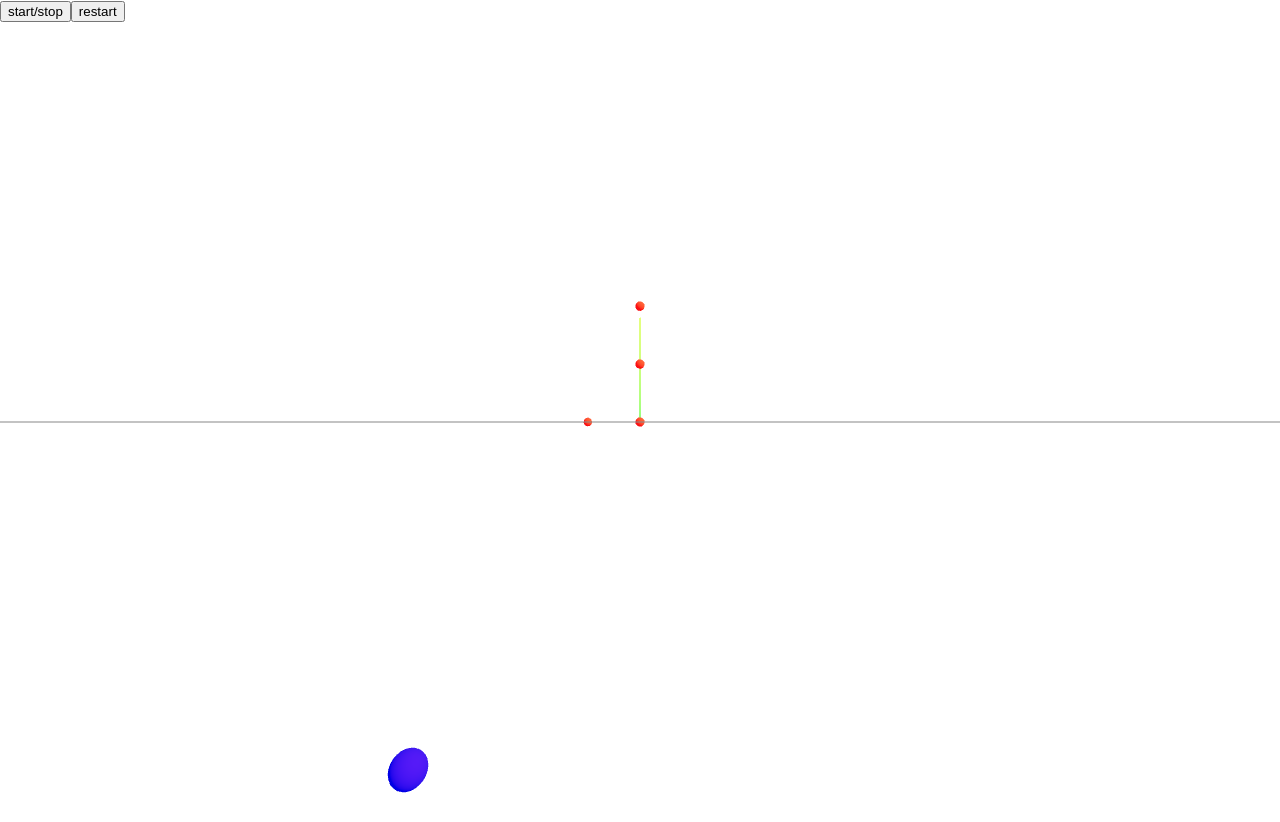
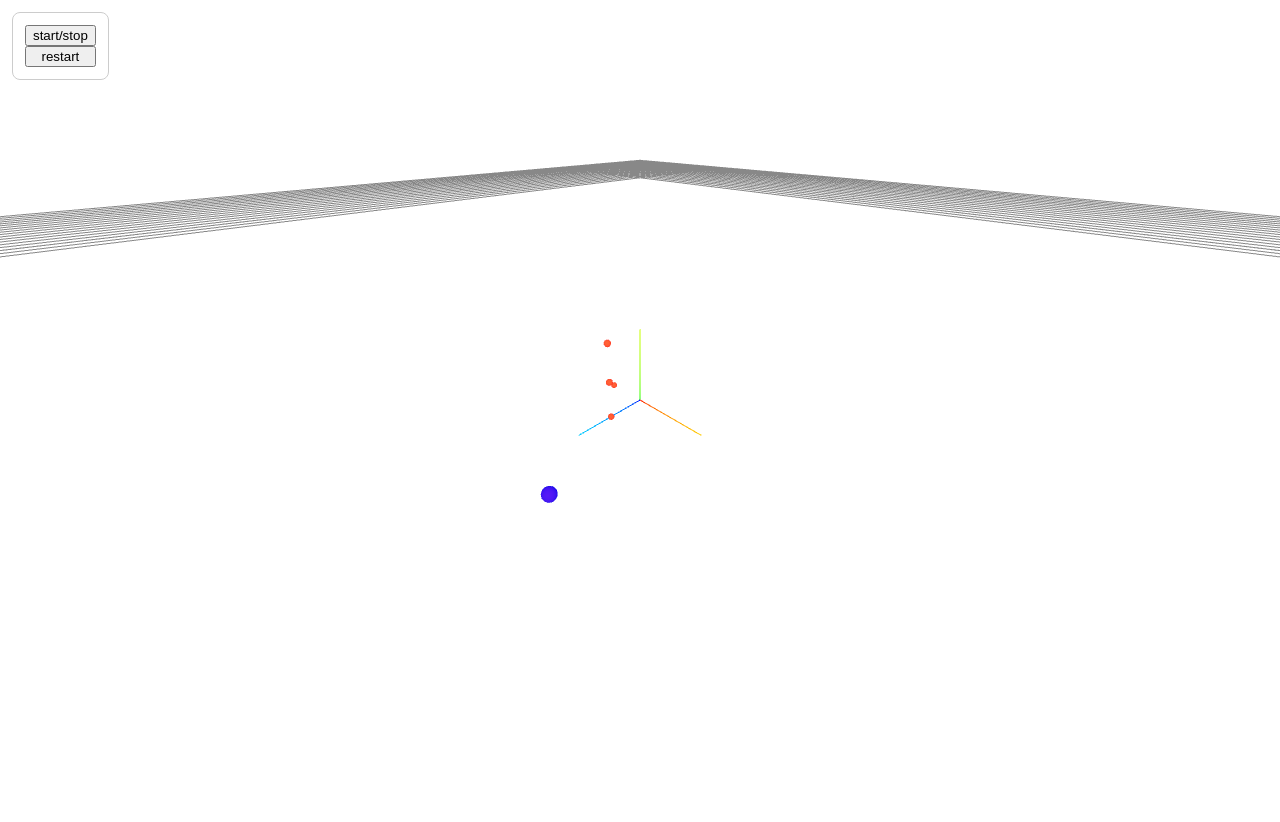
Before and after one commit to pxd3v/coulomb, a React (Create React App) app: page / in a window 1280 px wide. After the commit the page ends 800 px from the top, so only its background shows below. Built offline with nearby package versions, Linux system fonts and the light colour scheme.

Commit message:
change default camera

```diff
--- a/src/App.css
+++ b/src/App.css
@@ -1,4 +1,5 @@
 .AppContainer {
   width: 100vw;
   height: 100vh;
+  position: relative;
 }
--- a/src/components/Menu/Menu.css
+++ b/src/components/Menu/Menu.css
@@ -1,3 +1,11 @@
 .Menu {
     position: absolute;
+    z-index: 1;
+    border: 1px solid #ccc;
+    padding: 12px;
+    margin-left: 12px;
+    margin-top: 12px;
+    border-radius: 8px;
+    display: flex;
+    flex-direction: column;
 }
--- a/src/components/Menu/Menu.tsx
+++ b/src/components/Menu/Menu.tsx
@@ -1,3 +1,4 @@
+import './Menu.css'
 import { useEnv } from '../../contexts/EnvContext';
 import { usePoints } from '../../contexts/PointsContext';
 
--- a/src/components/Scene.tsx
+++ b/src/components/Scene.tsx
@@ -9,7 +9,7 @@ function Scene() {
   const { isRunning } = useEnv()
 
   return (
-    <Canvas>
+    <Canvas camera={{ fov: 90, position: [3, 3, 3]}}>
         <OrbitControls
             makeDefault
             enableZoom={true}
```
Also changed, not shown: public/index.html (+0 -10 lines).
